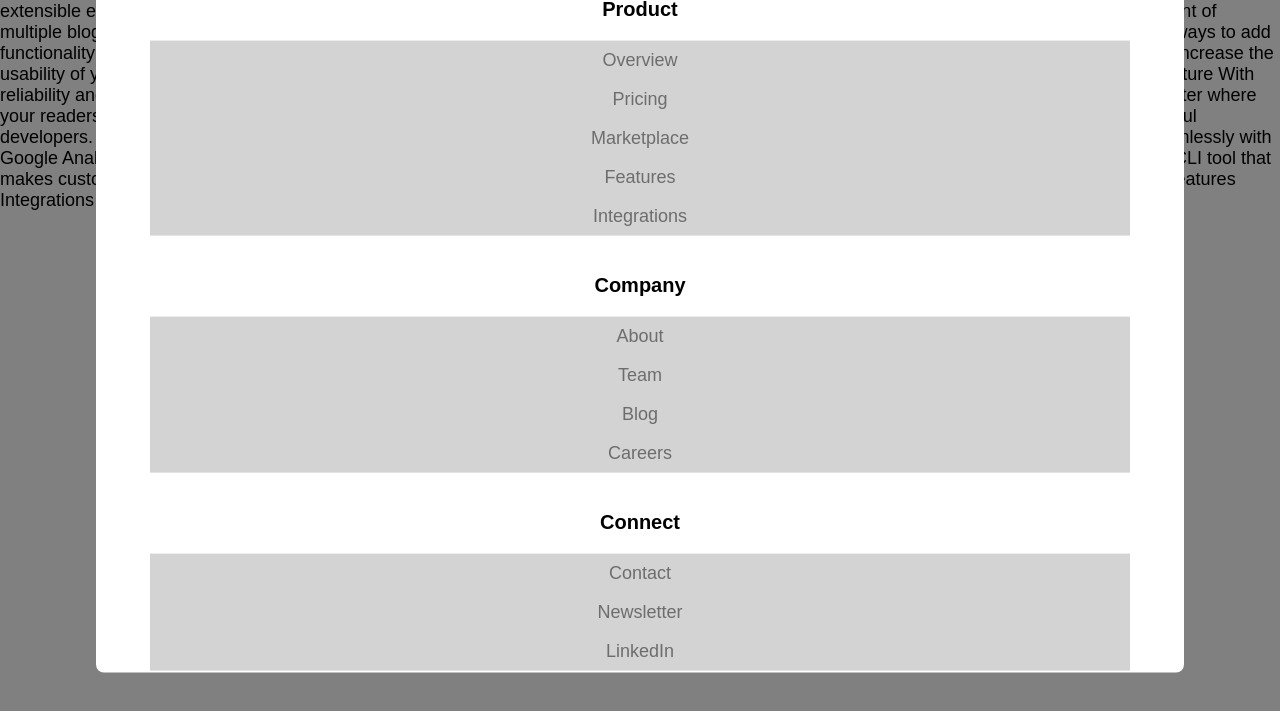
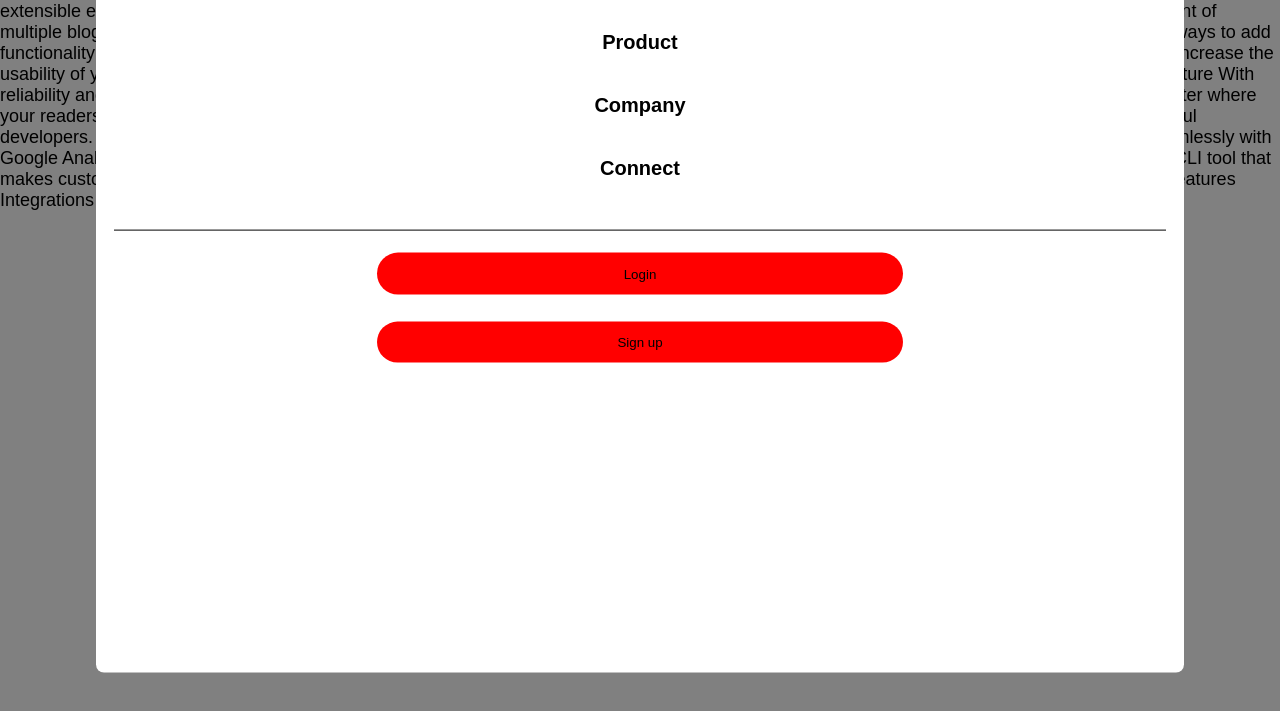
Before and after one commit to Astilion/blogr-landing-page-main, a plain HTML site: page index.html in a window 1280 px wide. Shown: the part 89-800 px from the top of the page. Drawn offline with Linux system fonts and the light colour scheme.

Commit message:
styled nav

```diff
--- a/index.html
+++ b/index.html
@@ -42,12 +42,12 @@
             <li class="nav__secondary-item">LinkedIn</li>
         </ul>
 
+        <div class="buttons-container">
+            <button class="login-btn">Login</button>
+            <button class="signup-btn">Sign up</button>
+        </div>
     </ul>
 
-    <div class="buttons-container">
-        <button class="login-btn">Login</button>
-        <button class="signup-btn">Sign up</button>
-    </div>
     <button class="burger-btn">
         <img class="burger-icon active" src="./src/images/icon-hamburger.svg" alt="">
         <img src="./src/images/icon-close.svg" alt="" class="close-icon">
--- a/src/sass/_nav.scss
+++ b/src/sass/_nav.scss
@@ -1,7 +1,8 @@
+
+
 .nav {
 	position: relative;
 	display: flex;
-
 	.logo {
 		padding: 0.3em;
 		font-size: 4rem;
@@ -13,8 +14,9 @@
 		position: absolute;
 		display: flex;
 		align-items: center;
-		justify-content: center;
+		justify-content: flex-start;
 		height: 85vh;
+		max-height: 85vh;
 		width: 85%;
 		left: 50%;
 		transform: translate(-50%, 12%);
@@ -23,14 +25,20 @@
 		list-style: none;
 		border-radius: 8px;
 		background-color: white;
+		overflow-y: auto;
+		padding: 1em;
+
 	}
 	&__secondary-items {
 		position: relative;
 		margin-bottom: 1em;
+		padding: 1em;
 		background-color: lightgray;
 		border: 8px;
 		width: 90%;
 		display: flex;
+		display: none;
+		border-radius: 8px;
 		flex-direction: column;
 		align-items: center;
 		list-style: none;
@@ -42,14 +50,43 @@
 		font-weight: bold;
 		font-size: 2rem;
 		width: 90%;
+		cursor: pointer;
+		transition: color .3s;
+		&:hover {
+			color: #be762f;
+		}
+
 	}
 	&__secondary-item {
-		padding: .5em;
+		padding: 0.5em 1em;
 		font-size: 1.8rem;
 		color: rgb(109, 109, 109);
 	}
 	.buttons-container {
-		display: none;
+		margin-top: 4rem;
+		position: relative;
+		width: 100%;
+		&::before {
+			position: absolute;
+			content: '';
+			height: 1px;
+			background-color: black;
+			top: -10px;
+			width: 100%;
+		}
+		display: flex;
+		flex-direction: column;
+		button {
+			position: relative;
+			border: none;
+			margin: 1em;
+			width: 50%;
+			align-self: center;
+			border-radius: 50px;
+			padding: 1em;
+			background-color: red;
+			cursor: pointer;
+		}
 	}
 	.burger-btn {
 		position: absolute;
@@ -75,6 +112,7 @@
 			display: none;
 		}
 
+
 		.active {
 			display: block;
 		}
--- a/src/sass/main.scss
+++ b/src/sass/main.scss
@@ -21,3 +21,4 @@ body{
 .active {
     display: block;
 }
+$bgc : rgb(243, 83, 30);
```
Also changed, not shown: dist/css/index.min.css, dist/css/main.min.css, 1 other file.
